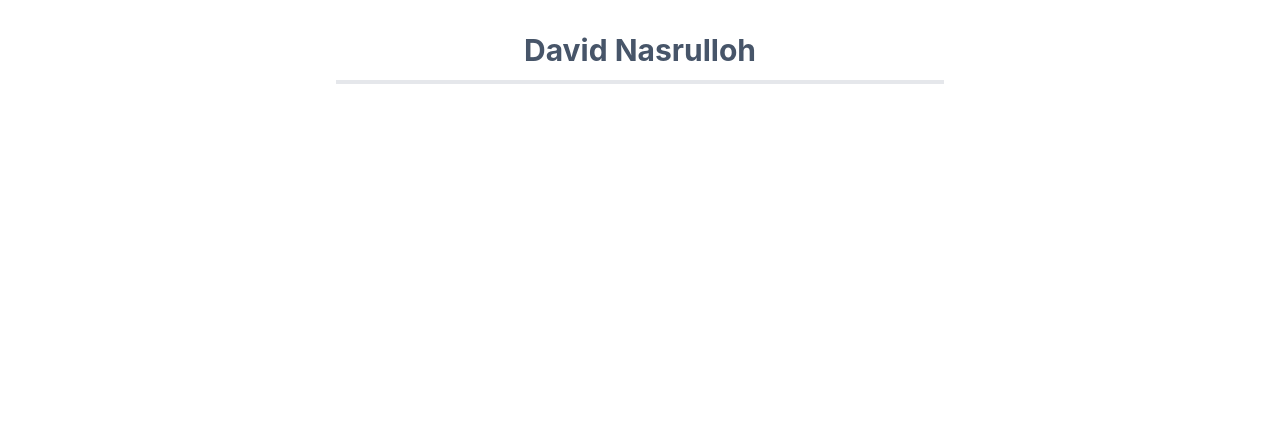
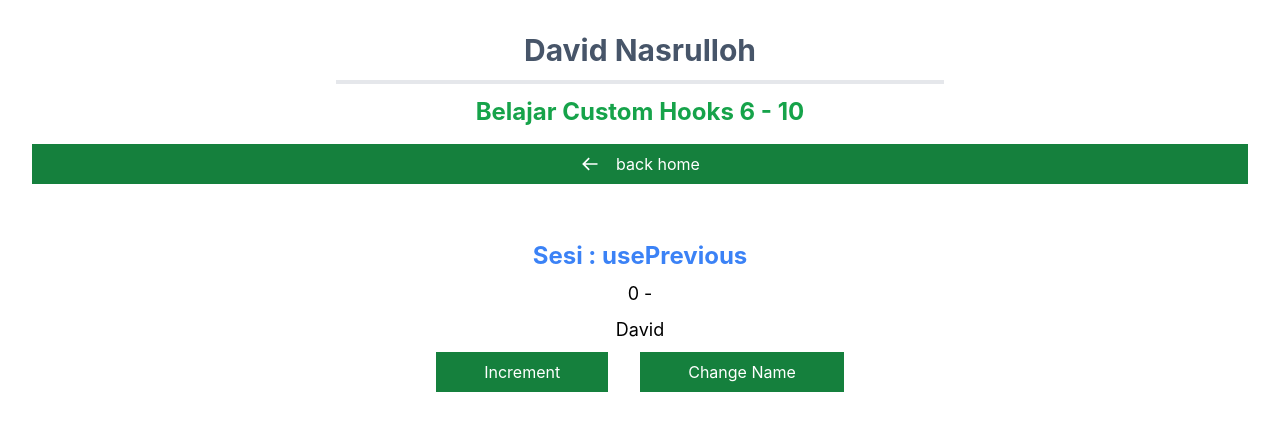
Before and after one commit to davidnasrulloh/learn-hooks-react, a React (Vite) app: page /use-custom6-10 in a window 1280 px wide. Before the commit this address had no page. Shown: the top 430 px of the page. Built offline with nearby package versions, Linux system fonts and the light colour scheme.

Commit message:
feat/david: learn usePrevious

```diff
--- a/src/components/Navbar.jsx
+++ b/src/components/Navbar.jsx
@@ -42,7 +42,7 @@ const Navbar = () => {
                     <div className="flex flex-col gap-2">
                         <Link to="/use-HTCCustomHooks" className="hover:text-blue-400 border-b-2 pb-3">How to Create Custom Hooks</Link>
                         <Link to="/use-custom1-5" className="hover:text-blue-400 border-b-2 pb-3" >Custom Hooks #1-5 : <br /> useToggle, useTimeout, useDebounce, useUpdateEffect, useArray</Link>
-                        <Link >Custom Hooks #6-10 : -</Link>
+                        <Link to="/use-custom6-10" className="hover:text-blue-400 border-b-2 pb-3" >Custom Hooks #6-10 :  <br /> usePrevious, useStateWithHistory, useStorage, useAsync, useFetch</Link>
                         <Link >Custom Hooks #11-15 : -</Link>
                         <Link >Custom Hooks #16-20 : -</Link>
                         <Link >Custom Hooks #21-25 : -</Link>
--- /dev/null
+++ b/src/pages/hooksdasar/CustomHooks/hooks6-10/1-usePrevious/PreviousComponent.jsx
@@ -0,0 +1,28 @@
+import { useState } from "react";
+import usePrevious from "./usePrevious";
+
+
+const PreviousComponent = () => {
+    const [count, setCount] = useState(0)
+    const [name, setName] = useState("David")
+    const previousCount = usePrevious(count)
+
+    return (
+        <>
+            <div className="my-2 text-lg">{count} - {previousCount}</div>
+            <div className="my-2 text-lg">{name}</div>
+            <button
+                onClick={() => setCount(currentCount => currentCount + 1)}
+                className="py-2 px-12 bg-green-700 mx-4 text-white hover:bg-green-600 transition">
+                Increment
+            </button>
+            <button
+                onClick={() => setName("Nasrulloh")}
+                className="py-2 px-12 bg-green-700 mx-4 text-white hover:bg-green-600 transition">
+                Change Name
+            </button>
+        </>
+    )
+}
+
+export default PreviousComponent;
--- /dev/null
+++ b/src/pages/hooksdasar/CustomHooks/hooks6-10/1-usePrevious/usePrevious.jsx
@@ -0,0 +1,16 @@
+import React, { useRef } from "react";
+
+const usePrevious = (value) => {
+    const currentRef = useRef(value)
+    const previousRef = useRef()
+
+    if (currentRef.current !== value) {
+        previousRef.current = currentRef.current
+        currentRef.current = value
+    }
+
+    return previousRef.current
+
+}
+
+export default usePrevious
--- /dev/null
+++ b/src/pages/hooksdasar/CustomHooks/hooks6-10/index.jsx
@@ -0,0 +1,20 @@
+import React from "react";
+import Header from '../../../../components/Header';
+import Title from "../../../../components/Tittle";
+import PreviousComponent from "./1-usePrevious/PreviousComponent";
+
+
+
+const Hooks6_10 = () => {
+    return (
+        <>
+            <Header title={"Belajar Custom Hooks 6 - 10"} />
+            <div>
+                <Title title={"usePrevious"} />
+                <PreviousComponent />
+            </div>
+        </>
+    )
+}
+
+export default Hooks6_10;
--- a/src/routers/index.jsx
+++ b/src/routers/index.jsx
@@ -18,6 +18,7 @@ import UseImperativeHandle from "../pages/hooksdasar/OptionalHooks/useimperative
 import UseId from "../pages/hooksdasar/OptionalHooks/UseId";
 import HTCCustomHooks from "../pages/hooksdasar/CustomHooks/HTCCustomHooks";
 import Hooks1_5 from "../pages/hooksdasar/CustomHooks/hooks1-5";
+import Hooks6_10 from "../pages/hooksdasar/CustomHooks/hooks6-10";
 
 
 
@@ -45,6 +46,7 @@ const SetupRouters = () => {
 
             <Route path="/use-HTCCustomHooks" element={<HTCCustomHooks />} />
             <Route path="/use-custom1-5" element={<Hooks1_5 />} />
+            <Route path="/use-custom6-10" element={<Hooks6_10 />} />
         </Routes>
     );
 }
```
